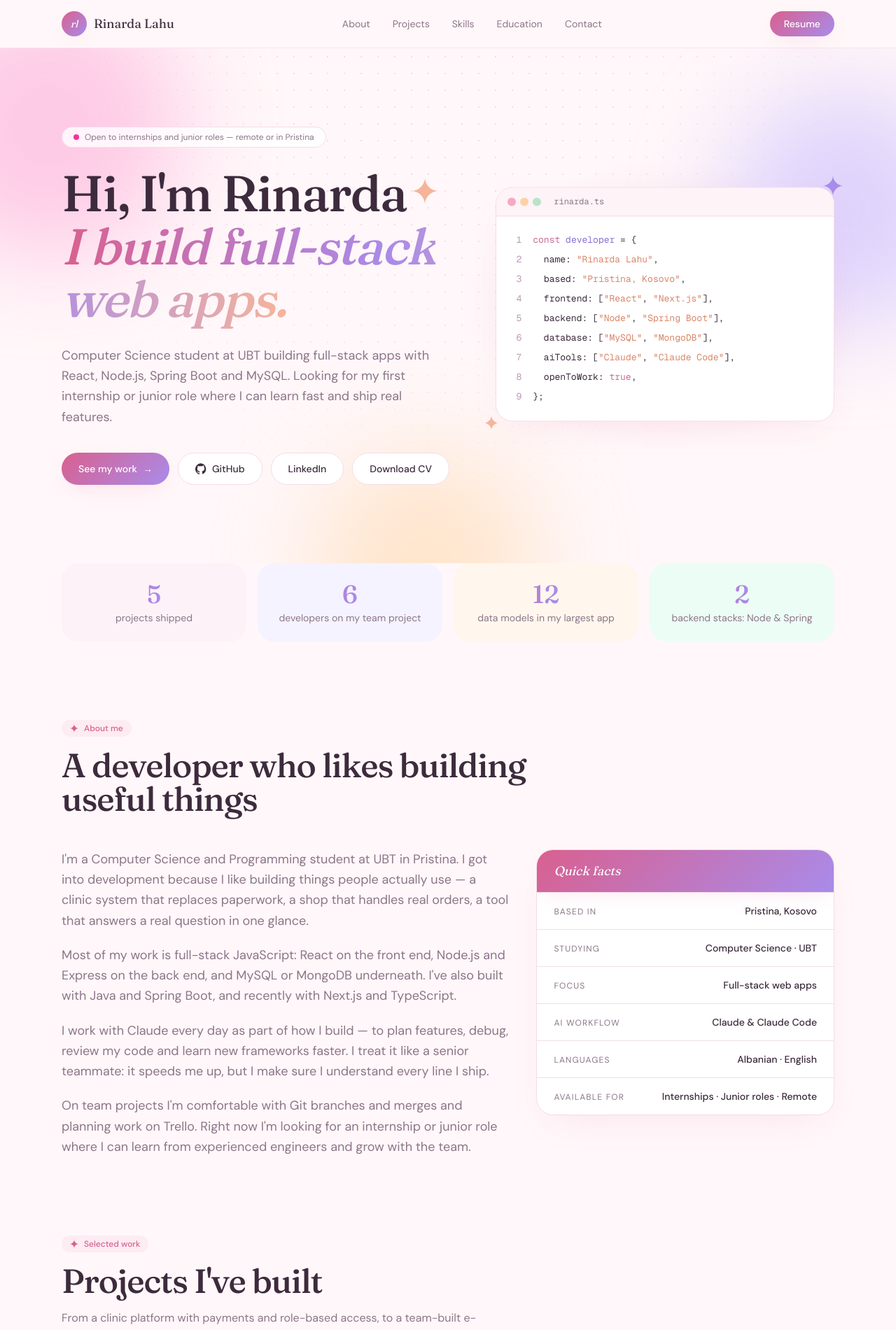
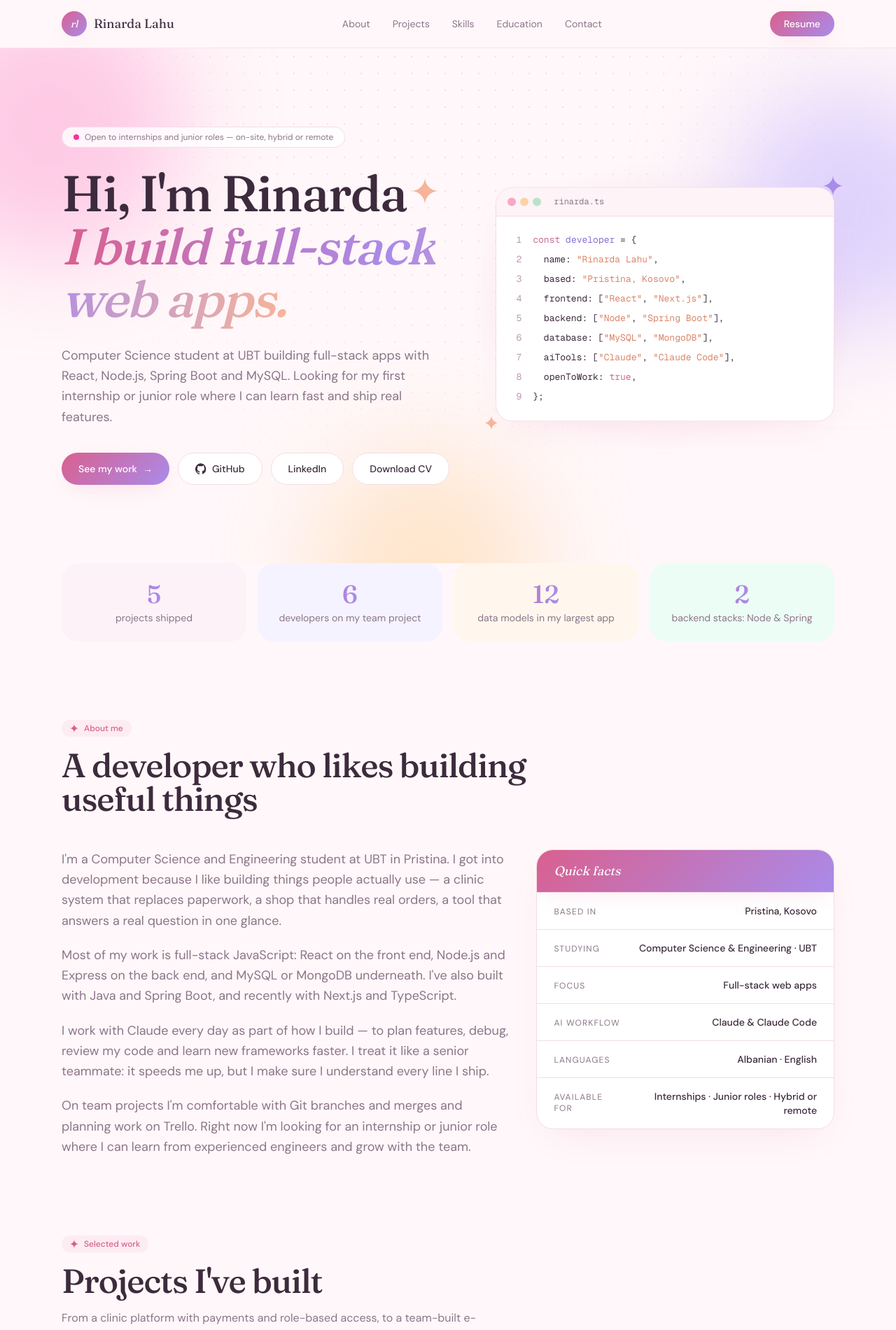
Before and after one commit to RinardaL/portfolio, a Next.js app: page / in a window 1280 px wide. Shown: the top 1901 px of the page at 70% size. Built offline with nearby package versions, Linux system fonts and the light colour scheme.

Commit message:
Open to on-site, hybrid or remote roles
Co-Authored-By: Claude Fable 5.1 <noreply@anthropic.com>

```diff
--- a/src/app/page.tsx
+++ b/src/app/page.tsx
@@ -267,7 +267,7 @@ export default function Home() {
                 Let&apos;s build something <span className="italic">together</span>.
               </h2>
               <p className="relative mx-auto mt-5 max-w-lg text-[#6b5468] dark:text-white/80">
-                I&apos;m looking for an internship or junior developer role — remote or in Pristina. I reply to every message.
+                I&apos;m looking for an internship or junior developer role — on-site in Pristina, hybrid or remote. I reply to every message.
               </p>
               <div className="relative mt-9 flex flex-wrap justify-center gap-3">
                 <a href={`mailto:${profile.email}`} className={btnPrimary}>
--- a/src/data/profile.ts
+++ b/src/data/profile.ts
@@ -10,7 +10,7 @@ export const profile = {
   cv: "/Rinarda_Lahu_CV.pdf",
   summary:
     "Computer Science student at UBT building full-stack apps with React, Node.js, Spring Boot and MySQL. Looking for my first internship or junior role where I can learn fast and ship real features.",
-  openTo: "Open to internships and junior roles — remote or in Pristina",
+  openTo: "Open to internships and junior roles — on-site, hybrid or remote",
 };
 
 export type Project = {
@@ -150,10 +150,10 @@ export type TimelineItem = { title: string; org: string; period: string; detail:
 
 export const timeline: TimelineItem[] = [
   {
-    title: "Computer Science and Programming",
+    title: "BSc Computer Science and Engineering",
     org: "UBT – University for Business and Technology",
     period: "2022 – Present",
-    detail: "Bachelor's studies, Pristina",
+    detail: "Bachelor of Science (180 ECTS), Pristina",
   },
   {
     title: "Java Fundamentals & Spring Boot",
@@ -173,17 +173,17 @@ export const timeline: TimelineItem[] = [
 
 export const about = {
   paragraphs: [
-    "I'm a Computer Science and Programming student at UBT in Pristina. I got into development because I like building things people actually use — a clinic system that replaces paperwork, a shop that handles real orders, a tool that answers a real question in one glance.",
+    "I'm a Computer Science and Engineering student at UBT in Pristina. I got into development because I like building things people actually use — a clinic system that replaces paperwork, a shop that handles real orders, a tool that answers a real question in one glance.",
     "Most of my work is full-stack JavaScript: React on the front end, Node.js and Express on the back end, and MySQL or MongoDB underneath. I've also built with Java and Spring Boot, and recently with Next.js and TypeScript.",
     "I work with Claude every day as part of how I build — to plan features, debug, review my code and learn new frameworks faster. I treat it like a senior teammate: it speeds me up, but I make sure I understand every line I ship.",
     "On team projects I'm comfortable with Git branches and merges and planning work on Trello. Right now I'm looking for an internship or junior role where I can learn from experienced engineers and grow with the team.",
   ],
   facts: [
     { label: "Based in", value: "Pristina, Kosovo" },
-    { label: "Studying", value: "Computer Science · UBT" },
+    { label: "Studying", value: "Computer Science & Engineering · UBT" },
     { label: "Focus", value: "Full-stack web apps" },
     { label: "AI workflow", value: "Claude & Claude Code" },
     { label: "Languages", value: "Albanian · English" },
-    { label: "Available for", value: "Internships · Junior roles · Remote" },
+    { label: "Available for", value: "Internships · Junior roles · Hybrid or remote" },
   ],
 };
```
Also changed, not shown: 1 other file (tests, documents, lock files or other folders).
